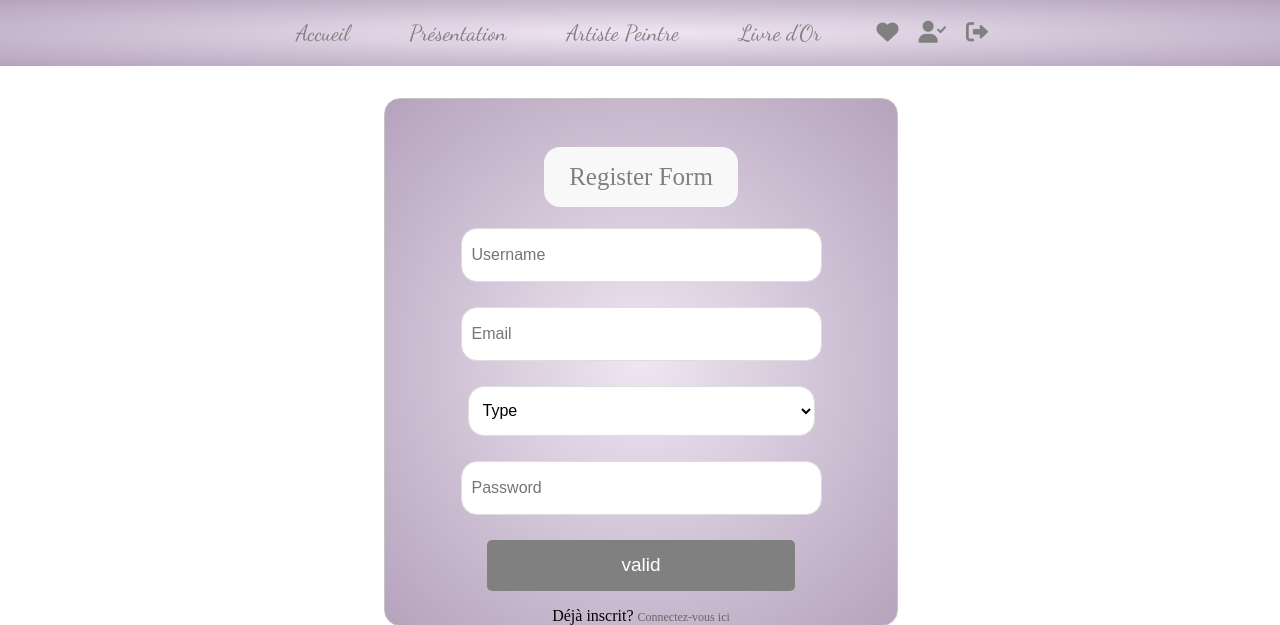
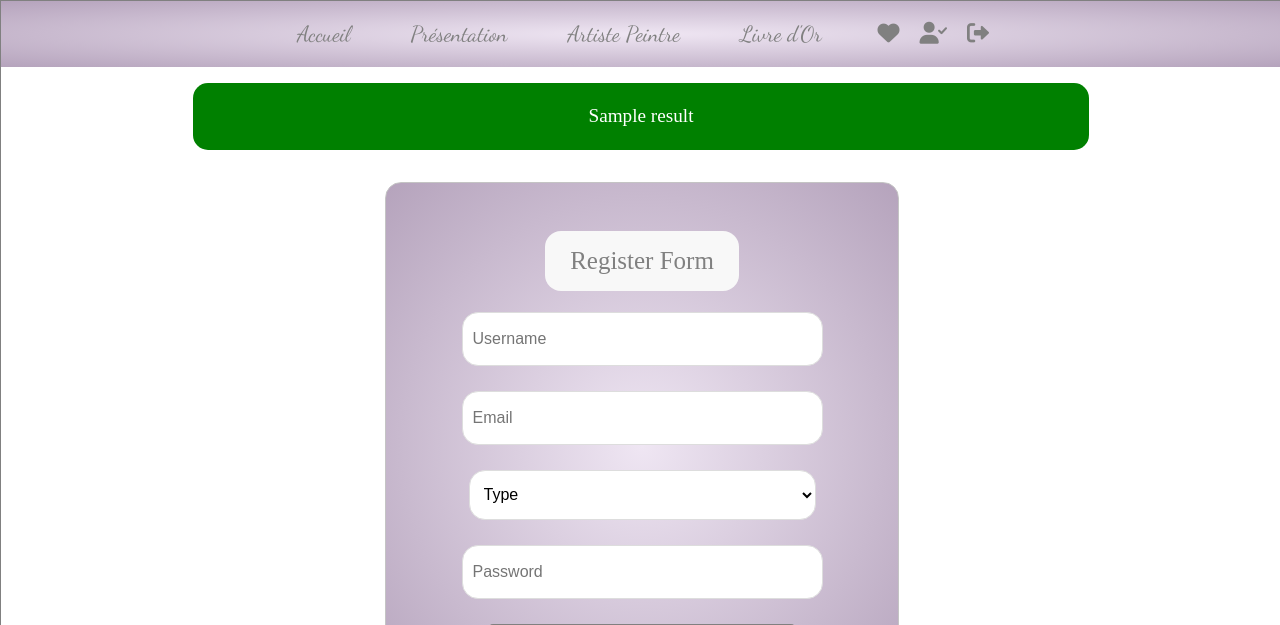
Before and after one commit to Emiliebld/projet_myletoiles, a PHP site: template View/register_regist_view.phtml in a window 1280 px wide. Shown: the top 625 px of the page. Run offline with PHP 8.4, Linux system fonts and the light colour scheme; the template is opened without the code that fills it: most values are stand-ins (such as "Sample title", 1, 10 or a date in 2020).

Commit message:
register

```diff
--- a/Controller/admin_controller.php
+++ b/Controller/admin_controller.php
@@ -1,7 +1,7 @@
 <?php
 
 // model
-require('./Model/home_admin_model.php');
+require('./Model/registration/home_admin_model.php');
 //View
 require('./View/header.phtml');
 require('./View/footer.phtml');
--- a/Model/class/FormRegister.php
+++ b/Model/class/FormRegister.php
@@ -51,5 +51,6 @@ class FormRegister extends FormToDB {
         $this->addToDB();
         $this->clearData();
         return "Formulaire envoyé avec succès";
+
     }
 }
--- a/Model/registration/login_regist_model.php
+++ b/Model/registration/login_regist_model.php
@@ -1,16 +1,19 @@
 <?php
 session_start();
+
+$message='';
 
 if (isset($_POST['email'])){
   $login = new Database();
   $email = htmlentities($_POST['email']);
   $_SESSION['email'] = $email;
-  // $password = htmlentities(password_hash($_POST['password'], PASSWORD_DEFAULT));
+  $password = htmlentities(password_hash($_POST['password'], PASSWORD_DEFAULT));
 
   $parameters = [
 		'email' => $email,
 	];
   $query = $login->prepare ("SELECT * FROM users WHERE email = :email",$parameters,true);
+
 
   if(password_verify($_POST['password'] ,$query['password'])){
     $_SESSION['username'] = $query['username'];
@@ -24,6 +27,7 @@ if (isset($_POST['email'])){
     $message = "Username or Password is incorrect.";
   }
 }
+
 ?>
 
 <?php if (! empty($message)) { ?>
--- a/Model/registration/logout_regist_model.php
+++ b/Model/registration/logout_regist_model.php
@@ -3,11 +3,15 @@
 
 	// Initialiser la session
 	session_start();
+	//setcookie('pseudo','',time()-10);
+	//setcookie('date','',time()-10);
 
 	// Détruire la session.
 	session_destroy();
 
 		// Redirection vers la page de connexion
 		header("Location: index.php?page=login");
+	//exit();
+
 
 ?>
--- a/View/register_regist_view.phtml
+++ b/View/register_regist_view.phtml
@@ -1,4 +1,11 @@
 
+<?php
+//si result exist et qu'il est différent d'une chaine de caractère vide alors on l'affiche
+if(isset($result) && $result!=''){
+	echo('<div class="messageValid"><p>'.$result.'</p></div>');
+}
+
+?>
 
 <form class="box" action="" method="post">
 	<h2 class="box-title">Register Form</h2>
--- a/public/css/style.css
+++ b/public/css/style.css
@@ -13,9 +13,6 @@ body {
     height: auto;
     margin: 0;
     padding: 0;
-}
-
-main {
     border: 1px solid grey;
 }
 
@@ -421,6 +418,7 @@ h2.box-title {
     outline: none;
     border-color: #5c7186;
 }
+
 .box-button {
     border-radius: 0.313rem;
     background: grey;
@@ -434,6 +432,7 @@ h2.box-title {
     border: 0;
     outline: 0;
 }
+
 .box-register {
     text-align: center;
     margin-bottom: 0;
@@ -445,12 +444,12 @@ h2.box-title {
     color: #666;
 }
 
-.sucess {
+.success {
     text-align: center;
     color: white;
 }
 
-.sucess a {
+.success a {
     text-decoration: none;
     color: #58aef7;
 }
@@ -461,6 +460,20 @@ p.errorMessage {
     padding: 0.313rem 0.625rem;
     color: #FFFFFF;
     border-radius: 0.188rem;
+}
+
+.messageValid {
+    background-color: green;
+    color: white;
+    border-radius: 15px;
+    width: 70%;
+    text-align: center;
+    padding-top: 0.2rem;
+    padding-bottom: 0.2rem;
+    margin-top: 1rem;
+    margin-left: auto;
+    margin-right: auto;
+    font-size: 1.2rem;
 }
 
 /* *****************************************************************
```
Also changed, not shown: Model/createSqlOeuvres_model.php (deleted, +0 -55 lines), Model/home_admin_model.php (deleted, +0 -23 lines), Model/registration/home_admin_model.php (added, +24 -0 lines), Model/registration/register_regist_model.php (+6 -6 lines), public/pictures/homepage.jpg (deleted).
